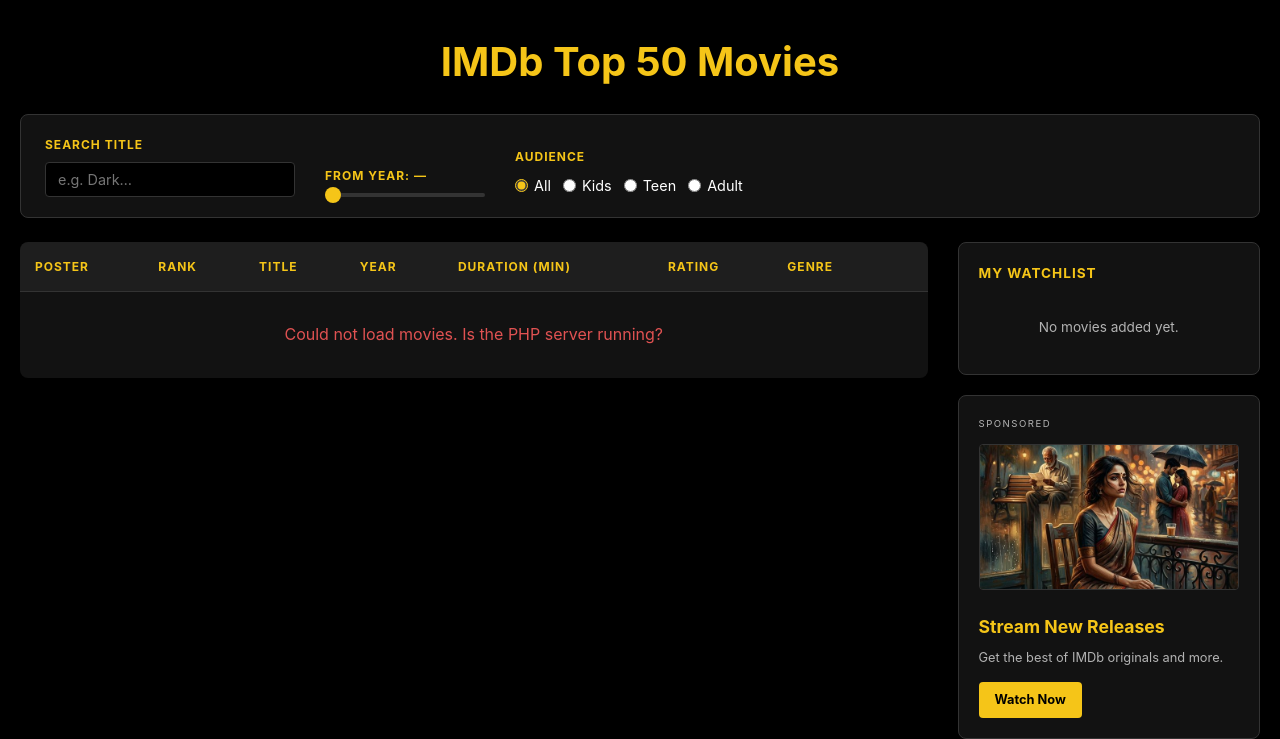
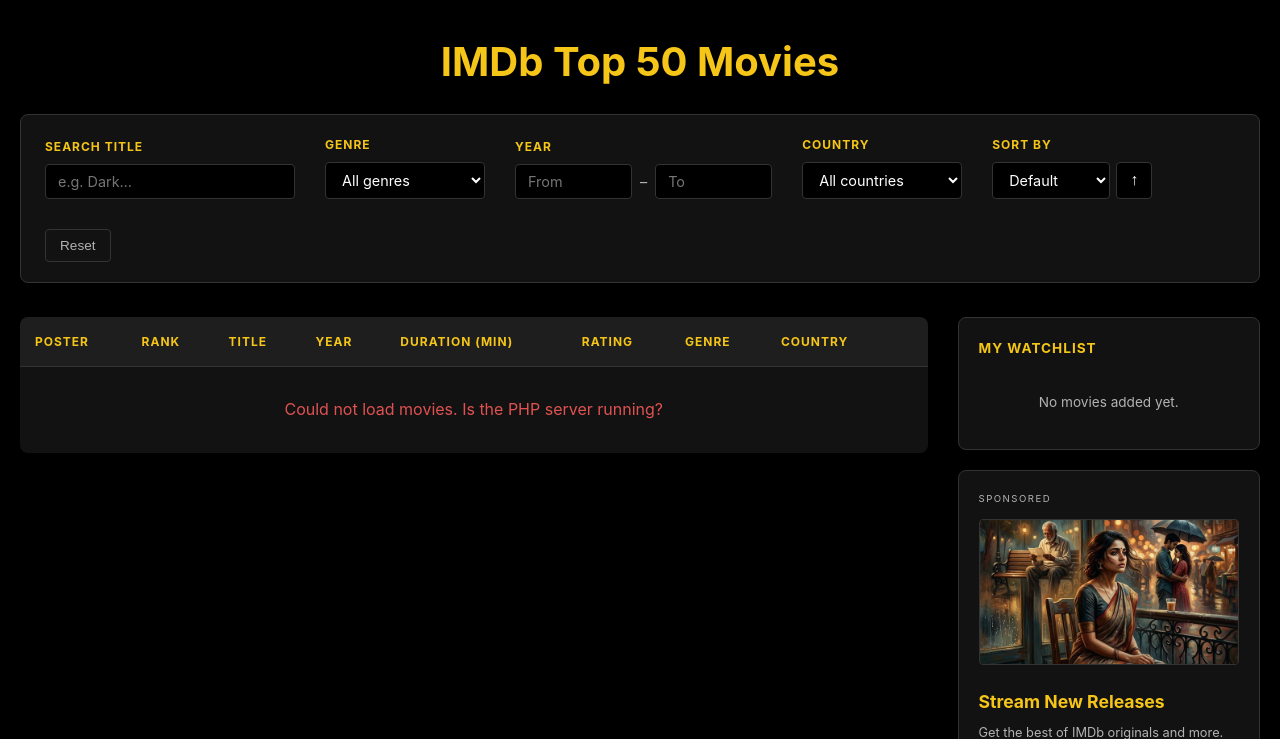
Before and after one commit to zvonimirkonjevic/web-programiranje, a PHP site: page / in a window 1280 px wide. Shown: the part 79-818 px from the top of the page. Run offline with PHP 8.4, Linux system fonts and the light colour scheme.

Commit message:
implement database filtering of listed movies

```diff
--- a/public/index.html
+++ b/public/index.html
@@ -41,35 +41,61 @@
     <h1>IMDb Top 50 Movies</h1>
     <section class="filters">
         <div class="filter-group">
-            <label for="filter-text">Search title</label>
-            <input type="text" id="filter-text" placeholder="e.g. Dark…">
+            <label for="filter-title">Search title</label>
+            <input type="text" id="filter-title" placeholder="e.g. Dark…">
         </div>
         <div class="filter-group">
-            <label for="filter-year">From year: <span id="year-value">—</span></label>
-            <input type="range" id="filter-year" min="1900" max="2021" value="1900">
+            <label for="filter-genre">Genre</label>
+            <select id="filter-genre">
+                <option value="">All genres</option>
+            </select>
         </div>
         <div class="filter-group">
-            <span class="filter-label">Audience</span>
-            <div class="radio-group">
-                <label><input type="radio" name="filter-rating" value="all" checked> All</label>
-                <label><input type="radio" name="filter-rating" value="kids"> Kids</label>
-                <label><input type="radio" name="filter-rating" value="teen"> Teen</label>
-                <label><input type="radio" name="filter-rating" value="adult"> Adult</label>
+            <label>Year</label>
+            <div class="year-range">
+                <input type="number" id="filter-year-from" placeholder="From" min="1888" max="2035">
+                <span>–</span>
+                <input type="number" id="filter-year-to" placeholder="To" min="1888" max="2035">
             </div>
         </div>
+        <div class="filter-group">
+            <label for="filter-country">Country</label>
+            <select id="filter-country">
+                <option value="">All countries</option>
+            </select>
+        </div>
+        <div class="filter-group">
+            <label for="filter-sort">Sort by</label>
+            <div class="sort-group">
+                <select id="filter-sort">
+                    <option value="id">Default</option>
+                    <option value="title">Title</option>
+                    <option value="release_year">Year</option>
+                    <option value="duration_min">Duration</option>
+                    <option value="rating">Rating</option>
+                </select>
+                <button id="btn-sort-dir" class="btn-sort-dir" title="Toggle sort direction">↑</button>
+            </div>
+        </div>
+        <div class="filter-actions">
+            <button id="btn-reset" class="btn-reset">Reset</button>
+        </div>
     </section>
+    <p class="results-info" id="results-info"></p>
     <div class="content-wrapper">
 
     <div class="table-container">
         <table>
         <thead>
             <tr>
-                <th>Poster</th><th>Rank</th>
+                <th>Poster</th>
+                <th>Rank</th>
                 <th>Title</th>
                 <th>Year</th>
                 <th>Duration (min)</th>
                 <th>Rating</th>
                 <th>Genre</th>
+                <th>Country</th>
                 <th></th>
             </tr>
         </thead>
--- a/public/script.js
+++ b/public/script.js
@@ -2,6 +2,7 @@ const PHP_API = 'http://localhost:8080';
 const IMAGE_COUNT = 17;
 
 let allMovies = [];
+let sortDir = 'asc';
 
 function imgIndex(movieId) {
     return ((movieId - 1) % IMAGE_COUNT) + 1;
@@ -9,48 +10,86 @@ function imgIndex(movieId) {
 
 function renderMovies(movies) {
     const tbody = document.querySelector('table tbody');
+    document.getElementById('results-info').textContent =
+        movies.length === 0 ? '' : `Showing ${movies.length} result${movies.length === 1 ? '' : 's'}`;
+
     if (movies.length === 0) {
-        tbody.innerHTML = '<tr><td colspan="8" style="text-align:center;color:var(--text-gray);padding:30px;">No movies match your filters.</td></tr>';
+        tbody.innerHTML = '<tr><td colspan="9" style="text-align:center;color:var(--text-gray);padding:30px;">No movies match your filters.</td></tr>';
         return;
     }
     tbody.innerHTML = movies.map((movie, index) => {
-        const rank = index + 1;
-        const img  = imgIndex(movie.id);
+        const img = imgIndex(movie.id);
         return `<tr>
             <td data-label="Poster"><img src="images/movie_${img}.png" alt="${movie.title}"></td>
-            <td data-label="Rank">${rank}</td>
+            <td data-label="Rank">${index + 1}</td>
             <td data-label="Title">${movie.title}</td>
             <td data-label="Year">${movie.release_year}</td>
             <td data-label="Duration">${movie.duration_min}</td>
             <td data-label="Rating">${movie.rating}</td>
             <td data-label="Genre">${movie.genre}</td>
+            <td data-label="Country">${movie.country || '—'}</td>
             <td data-label="Watchlist">
-                <button class="btn-watchlist" data-img="${img}" data-id="${movie.id}">+ Watch</button>
+                <button class="btn-watchlist${allMovies.some(m => m.id == movie.id) && false ? ' btn-watchlist--added' : ''}"
+                    data-img="${img}" data-id="${movie.id}">+ Watch</button>
             </td>
         </tr>`;
     }).join('');
+
+    // Restore watchlist button state for visible movies.
+    watchlist.forEach(id => {
+        const btn = document.querySelector(`.btn-watchlist[data-id="${id}"]`);
+        if (btn) {
+            btn.textContent = 'Remove';
+            btn.classList.add('btn-watchlist--added');
+        }
+    });
 }
 
-const ratingMap = {
-    kids: new Set(['G', 'PG', 'TV-Y', 'TV-G', 'TV-Y7', 'TV-Y7-FV']),
-    teen: new Set(['PG-13', 'TV-PG', 'TV-14']),
-    adult: new Set(['R', 'TV-MA', 'NC-17', 'NR', 'UR'])
-};
+function buildParams() {
+    const params = new URLSearchParams();
+    const title = document.getElementById('filter-title').value.trim();
+    const genre = document.getElementById('filter-genre').value;
+    const yearFrom = document.getElementById('filter-year-from').value;
+    const yearTo = document.getElementById('filter-year-to').value;
+    const country = document.getElementById('filter-country').value;
+    const sortBy = document.getElementById('filter-sort').value;
 
-function applyFilters() {
-    const text = document.getElementById('filter-text').value.toLowerCase();
-    const minYear = parseInt(document.getElementById('filter-year').value, 10);
-    const ratingGroup = document.querySelector('input[name="filter-rating"]:checked').value;
+    if (title) params.set('title', title);
+    if (genre) params.set('genre', genre);
+    if (yearFrom) params.set('year_from', yearFrom);
+    if (yearTo) params.set('year_to', yearTo);
+    if (country) params.set('country', country);
+    if (sortBy !== 'id') params.set('sort_by', sortBy);
+    if (sortDir === 'desc') params.set('sort_dir', 'desc');
 
-    const filtered = allMovies.filter(movie => {
-        if (!movie.title.toLowerCase().includes(text)) return false;
-        if (movie.release_year < minYear) return false;
-        if (ratingGroup !== 'all' && !ratingMap[ratingGroup].has(movie.rating)) return false;
-        return true;
-    });
+    return params;
+}
 
-    renderMovies(filtered);
+async function fetchMovies() {
+    const params = buildParams();
+    try {
+        const res = await fetch(`${PHP_API}/api/movies.php?${params}`);
+        const data = await res.json();
+        allMovies = data.movies;
+        renderMovies(allMovies);
+    } catch (_) {
+        document.querySelector('table tbody').innerHTML =
+            '<tr><td colspan="9" style="text-align:center;color:#e05252;padding:30px;">Could not load movies. Is the PHP server running?</td></tr>';
+    }
 }
+
+// Debounce for title text input.
+let debounceTimer;
+function onFilterChange() {
+    clearTimeout(debounceTimer);
+    debounceTimer = setTimeout(fetchMovies, 250);
+}
+
+function onImmediateFilterChange() {
+    fetchMovies();
+}
+
+// ── Watchlist ────────────────────────────────────────────────────────────────
 
 const watchlist = new Set();
 
@@ -69,6 +108,7 @@ function addMoviesToWatchlist() {
     empty.hidden = true;
     container.innerHTML = Array.from(watchlist).map(id => {
         const movie = allMovies.find(m => m.id == id);
+        if (!movie) return '';
         const img = imgIndex(movie.id);
         return `<li class="watchlist-item">
             <img src="images/movie_${img}.png" alt="${movie.title}">
@@ -108,31 +148,56 @@ document.addEventListener('click', e => {
     }
 });
 
-fetch(`${PHP_API}/api/movies.php`)
-    .then(res => res.json())
-    .then(data => {
-        allMovies = data.movies;
+// ── Bootstrap ────────────────────────────────────────────────────────────────
 
-        const years = allMovies.map(m => m.release_year);
-        const minYear = Math.min(...years);
-        const maxYear = Math.max(...years);
+async function init() {
+    // Populate genre and country dropdowns from server.
+    try {
+        const res = await fetch(`${PHP_API}/api/movies.php?meta=1`);
+        const { genres, countries } = await res.json();
 
-        const slider = document.getElementById('filter-year');
-        slider.min = minYear;
-        slider.max = maxYear;
-        slider.value = minYear;
-        document.getElementById('year-value').textContent = minYear;
+        const genreSelect = document.getElementById('filter-genre');
+        genres.forEach(g => {
+            const opt = document.createElement('option');
+            opt.value = opt.textContent = g;
+            genreSelect.appendChild(opt);
+        });
 
-        slider.addEventListener('input', () => {
-            document.getElementById('year-value').textContent = slider.value;
-            applyFilters();
+        const countrySelect = document.getElementById('filter-country');
+        countries.forEach(c => {
+            const opt = document.createElement('option');
+            opt.value = opt.textContent = c;
+            countrySelect.appendChild(opt);
         });
-        document.getElementById('filter-text').addEventListener('input', applyFilters);
-        document.querySelectorAll('input[name="filter-rating"]').forEach(r => r.addEventListener('change', applyFilters));
+    } catch (_) {}
 
-        renderMovies(allMovies);
-    })
-    .catch(() => {
-        document.querySelector('table tbody').innerHTML =
-            '<tr><td colspan="8" style="text-align:center;color:#e05252;padding:30px;">Could not load movies. Is the PHP server running?</td></tr>';
+    await fetchMovies();
+
+    // Wire up filters.
+    document.getElementById('filter-title').addEventListener('input', onFilterChange);
+    document.getElementById('filter-genre').addEventListener('change', onImmediateFilterChange);
+    document.getElementById('filter-year-from').addEventListener('input', onFilterChange);
+    document.getElementById('filter-year-to').addEventListener('input', onFilterChange);
+    document.getElementById('filter-country').addEventListener('change', onImmediateFilterChange);
+    document.getElementById('filter-sort').addEventListener('change', onImmediateFilterChange);
+
+    document.getElementById('btn-sort-dir').addEventListener('click', () => {
+        sortDir = sortDir === 'asc' ? 'desc' : 'asc';
+        document.getElementById('btn-sort-dir').textContent = sortDir === 'asc' ? '↑' : '↓';
+        fetchMovies();
     });
+
+    document.getElementById('btn-reset').addEventListener('click', () => {
+        document.getElementById('filter-title').value = '';
+        document.getElementById('filter-genre').value = '';
+        document.getElementById('filter-year-from').value = '';
+        document.getElementById('filter-year-to').value = '';
+        document.getElementById('filter-country').value = '';
+        document.getElementById('filter-sort').value = 'id';
+        sortDir = 'asc';
+        document.getElementById('btn-sort-dir').textContent = '↑';
+        fetchMovies();
+    });
+}
+
+init();
--- a/public/style/style.css
+++ b/public/style/style.css
@@ -328,6 +328,92 @@ table img {
     cursor: pointer;
 }
 
+.filter-group select,
+.filter-group input[type="number"] {
+    background: var(--imdb-black);
+    border: 1px solid var(--border-gray);
+    border-radius: 4px;
+    color: var(--text-white);
+    padding: 8px 12px;
+    font-family: var(--font-family);
+    font-size: 0.9rem;
+    outline: none;
+    transition: border-color 0.2s;
+    width: 100%;
+}
+
+.filter-group select:focus,
+.filter-group input[type="number"]:focus {
+    border-color: var(--imdb-gold);
+}
+
+.filter-group select option {
+    background: var(--imdb-dark-gray);
+}
+
+.year-range {
+    display: flex;
+    align-items: center;
+    gap: 8px;
+}
+
+.year-range input { width: 80px; }
+
+.year-range span { color: var(--text-gray); font-size: 0.9rem; }
+
+.sort-group {
+    display: flex;
+    gap: 6px;
+}
+
+.sort-group select { flex: 1; }
+
+.btn-sort-dir {
+    background: var(--imdb-black);
+    border: 1px solid var(--border-gray);
+    border-radius: 4px;
+    color: var(--text-white);
+    font-size: 1rem;
+    width: 36px;
+    cursor: pointer;
+    transition: border-color 0.2s, color 0.2s;
+    flex-shrink: 0;
+}
+
+.btn-sort-dir:hover {
+    border-color: var(--imdb-gold);
+    color: var(--imdb-gold);
+}
+
+.filter-actions {
+    display: flex;
+    align-items: flex-end;
+}
+
+.btn-reset {
+    background: transparent;
+    border: 1px solid var(--border-gray);
+    border-radius: 4px;
+    color: var(--text-gray);
+    padding: 8px 14px;
+    font-size: 0.85rem;
+    cursor: pointer;
+    transition: border-color 0.2s, color 0.2s;
+    white-space: nowrap;
+}
+
+.btn-reset:hover {
+    border-color: var(--text-white);
+    color: var(--text-white);
+}
+
+.results-info {
+    font-size: 0.82rem;
+    color: var(--text-gray);
+    margin-bottom: 10px;
+    max-width: fit-content;
+}
+
 /* Watchlist panel */
 .watchlist-panel {
     background-color: var(--imdb-dark-gray);
```
Also changed, not shown: database/migration_add_country.sql (added, +21 -0 lines), database/schema.sql (+19 -18 lines), php/api/movies.php (+76 -9 lines), public/movies.html (+10 -0 lines).
